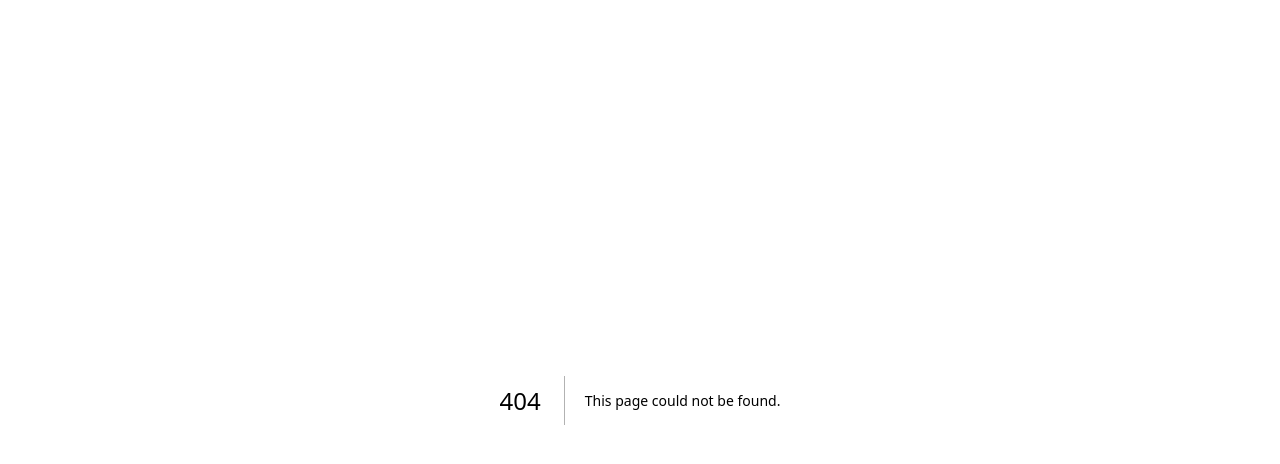
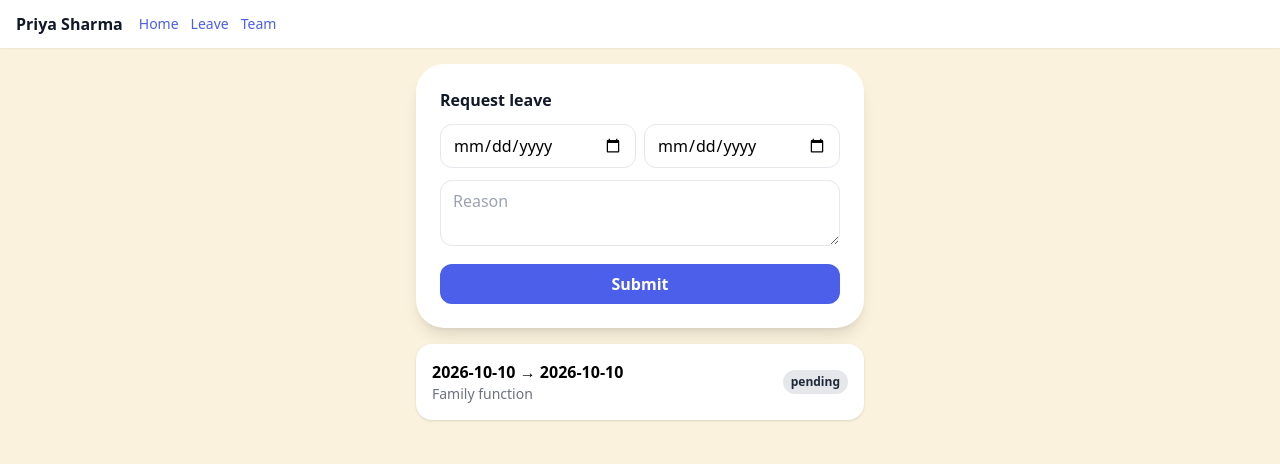
Before and after one commit to int-yashnitnaware/snabbit-salon-og, a Next.js app: page /staff/leave in a window 1280 px wide. Before the commit this address had no page. Shown: the top 464 px of the page. Built offline with nearby package versions, Linux system fonts and the light colour scheme.

Commit message:
feat: add staff leave request UI

```diff
--- /dev/null
+++ b/src/app/staff/leave/page.tsx
@@ -0,0 +1,102 @@
+'use client'
+
+import { useState } from 'react'
+import { getMockLeaveRequests, CURRENT_STAFF_ID } from '@/lib/mock-data'
+import type { LeaveRequest } from '@/lib/types'
+
+const STATUS_COLOR: Record<LeaveRequest['status'], string> = {
+  pending: 'bg-gray-200 text-gray-800',
+  approved: 'bg-success/20 text-success',
+  rejected: 'bg-danger/20 text-danger',
+}
+
+export default function StaffLeavePage() {
+  const [requests, setRequests] = useState<LeaveRequest[]>(
+    getMockLeaveRequests().filter((r) => r.staffId === CURRENT_STAFF_ID)
+  )
+  const [startDate, setStartDate] = useState('')
+  const [endDate, setEndDate] = useState('')
+  const [reason, setReason] = useState('')
+
+  function handleSubmit(e: React.FormEvent) {
+    e.preventDefault()
+    setRequests([
+      {
+        id: `l-${Date.now()}`,
+        staffId: CURRENT_STAFF_ID,
+        startDate,
+        endDate,
+        reason,
+        status: 'pending',
+      },
+      ...requests,
+    ])
+    setStartDate('')
+    setEndDate('')
+    setReason('')
+  }
+
+  return (
+    <div className="max-w-md mx-auto space-y-4">
+      <form
+        onSubmit={handleSubmit}
+        className="bg-white rounded-3xl shadow-lg p-6 space-y-3"
+      >
+        <h2 className="font-bold text-gray-900">Request leave</h2>
+        <div className="flex gap-2">
+          <input
+            type="date"
+            className="flex-1 border rounded-xl px-3 py-2"
+            value={startDate}
+            onChange={(e) => setStartDate(e.target.value)}
+            required
+          />
+          <input
+            type="date"
+            className="flex-1 border rounded-xl px-3 py-2"
+            value={endDate}
+            onChange={(e) => setEndDate(e.target.value)}
+            required
+          />
+        </div>
+        <textarea
+          className="w-full border rounded-xl px-3 py-2"
+          placeholder="Reason"
+          value={reason}
+          onChange={(e) => setReason(e.target.value)}
+          required
+        />
+        <button
+          type="submit"
+          className="w-full bg-brand text-white rounded-xl py-2 font-semibold hover:bg-brand-dark"
+        >
+          Submit
+        </button>
+      </form>
+      {requests.length === 0 ? (
+        <p className="text-gray-500">No leave requests yet.</p>
+      ) : (
+        <ul className="space-y-2">
+          {requests.map((r) => (
+            <li
+              key={r.id}
+              className="bg-white rounded-2xl shadow p-4 flex justify-between items-center"
+            >
+              <div>
+                <p className="font-semibold">
+                  {r.startDate} → {r.endDate}
+                </p>
+                <p className="text-sm text-gray-500">{r.reason}</p>
+              </div>
+              <span
+                className={`text-xs px-2 py-1 rounded-full font-semibold ${STATUS_COLOR[r.status]}`}
+              >
+                {r.status}
+              </span>
+            </li>
+          ))}
+        </ul>
+      )}
+    </div>
+  )
+}
```
